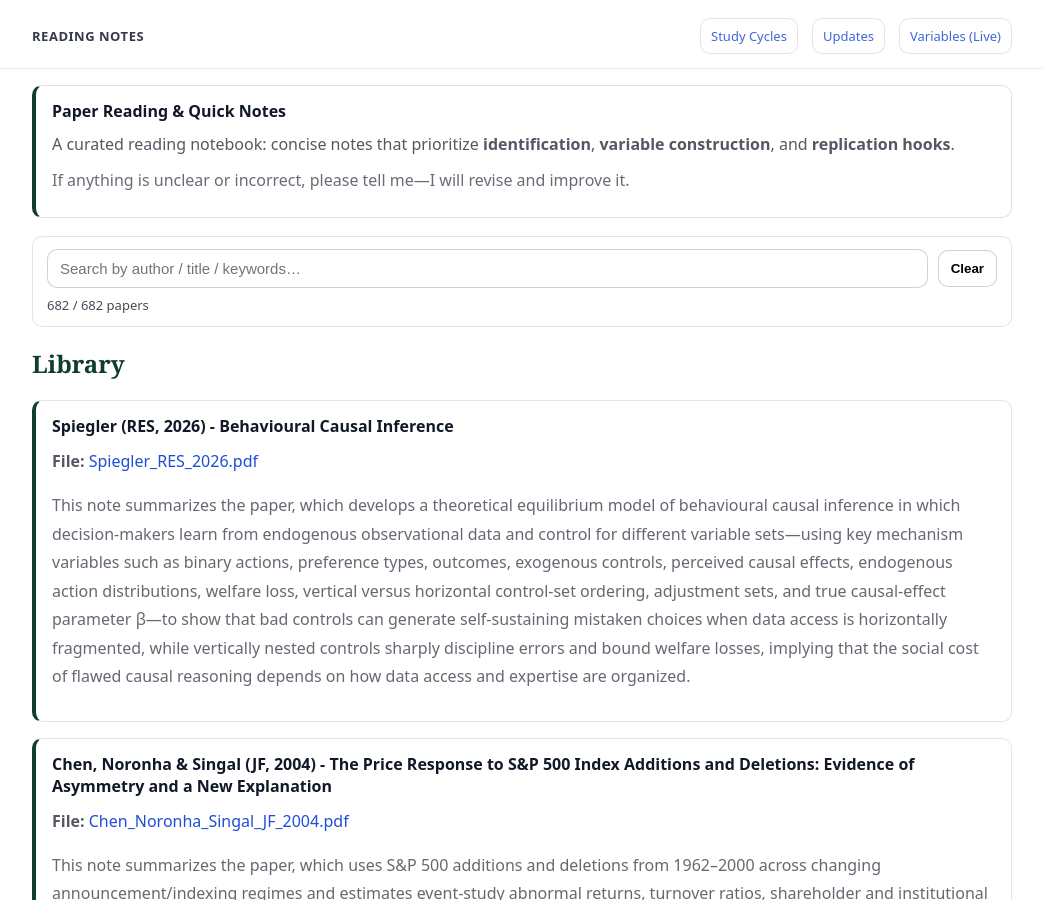
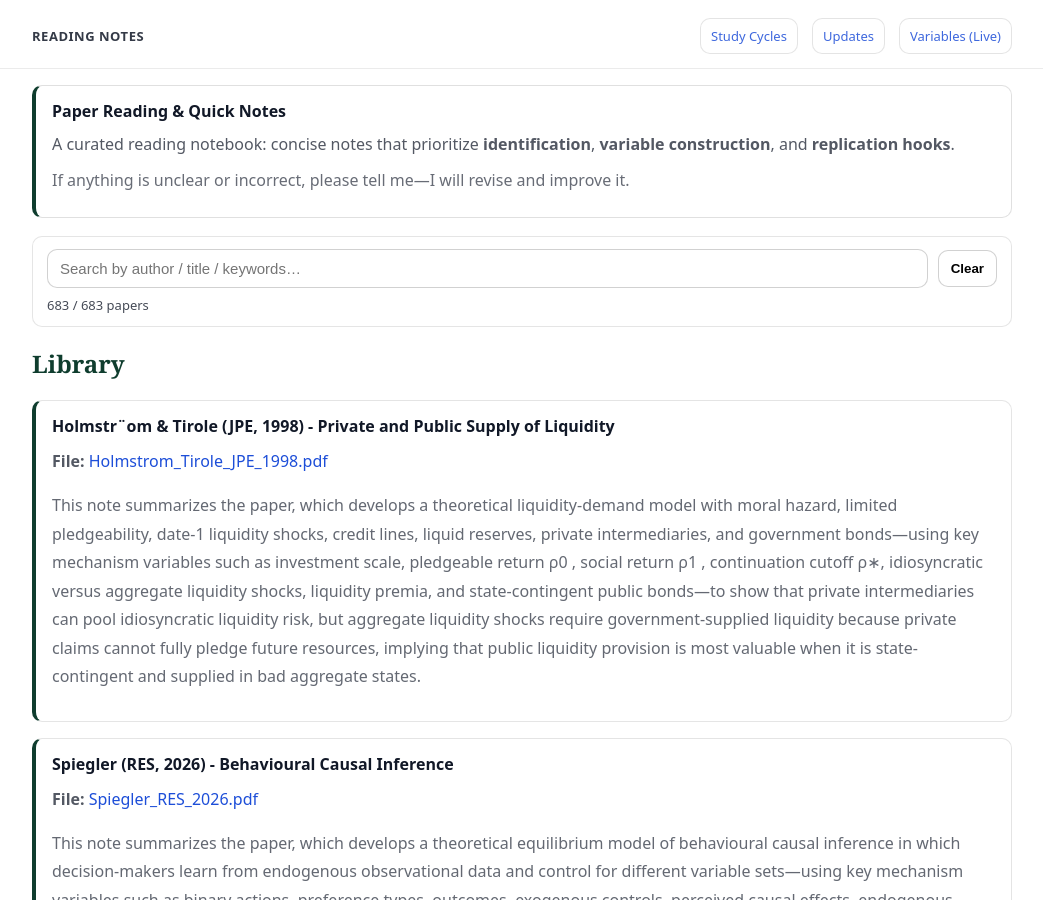
Before and after one commit to yaxinzn/study-archive, a Jekyll site: the page built from reading/index.md, in a window 1280 px wide and 900 px high. Shown: the whole window, without its empty margins (118-1161 px from the left). Built offline with Jekyll 4.4.1, drawn with Linux system fonts in a browser that asks for light colours.

Commit message:
Reading: add/update Holmstrom_Tirole_JPE_1998.pdf

```diff
--- a/_data/reading.yml
+++ b/_data/reading.yml
@@ -1,3 +1,7 @@
+- title: "Holmstr¨om & Tirole (JPE, 1998) - Private and Public Supply of Liquidity"
+  file: "Holmstrom_Tirole_JPE_1998.pdf"
+  desc: "This note summarizes the paper, which develops a theoretical liquidity-demand model with moral hazard, limited pledgeability, date-1 liquidity shocks, credit lines, liquid reserves, private intermediaries, and government bonds—using key mechanism variables such as investment scale, pledgeable return ρ0 , social return ρ1 , continuation cutoff ρ∗, idiosyncratic versus aggregate liquidity shocks, liquidity premia, and state-contingent public bonds—to show that private intermediaries can pool idiosyncratic liquidity risk, but aggregate liquidity shocks require government-supplied liquidity because private claims cannot fully pledge future resources, implying that public liquidity provision is most valuable when it is state-contingent and supplied in bad aggregate states."
+
 - title: "Spiegler (RES, 2026) - Behavioural Causal Inference"
   file: "Spiegler_RES_2026.pdf"
   desc: "This note summarizes the paper, which develops a theoretical equilibrium model of behavioural causal inference in which decision-makers learn from endogenous observational data and control for different variable sets—using key mechanism variables such as binary actions, preference types, outcomes, exogenous controls, perceived causal effects, endogenous action distributions, welfare loss, vertical versus horizontal control-set ordering, adjustment sets, and true causal-effect parameter β—to show that bad controls can generate self-sustaining mistaken choices when data access is horizontally fragmented, while vertically nested controls sharply discipline errors and bound welfare losses, implying that the social cost of flawed causal reasoning depends on how data access and expertise are organized."
```
Also changed, not shown: 1 other file.
